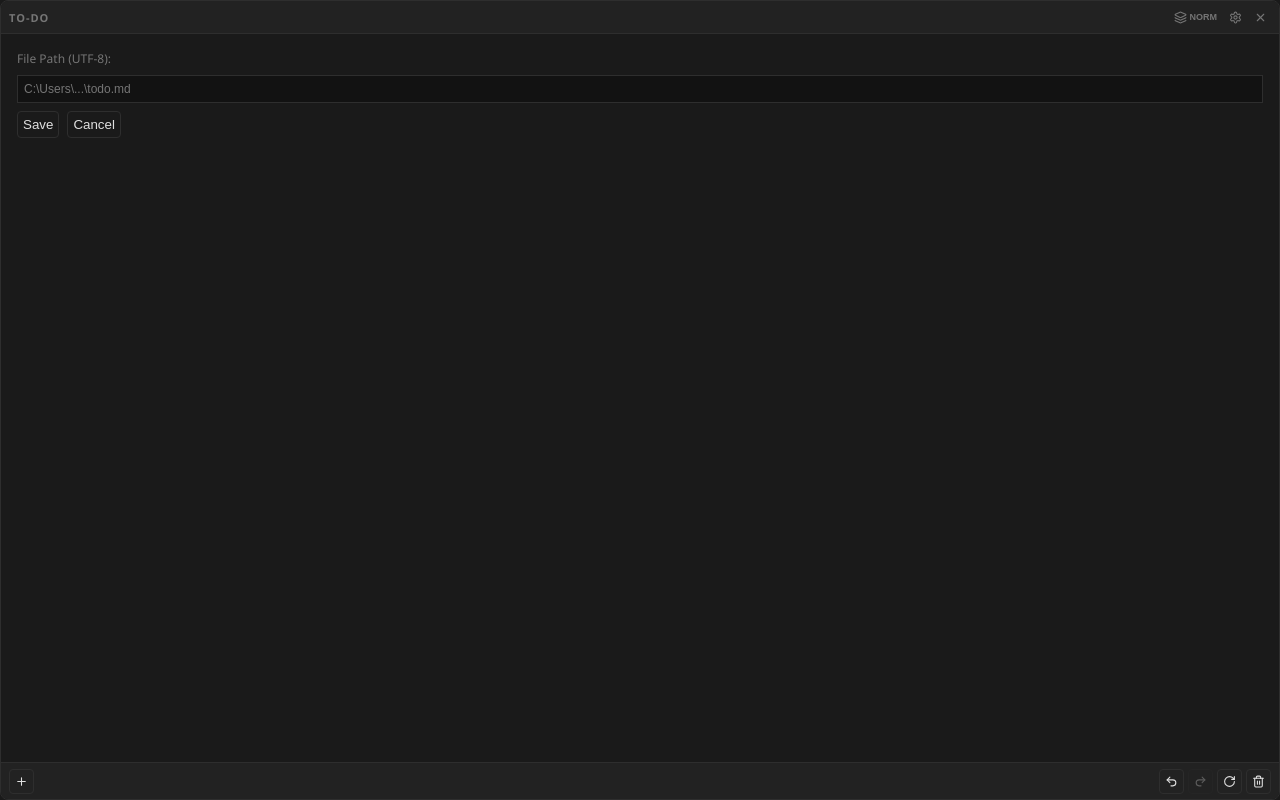
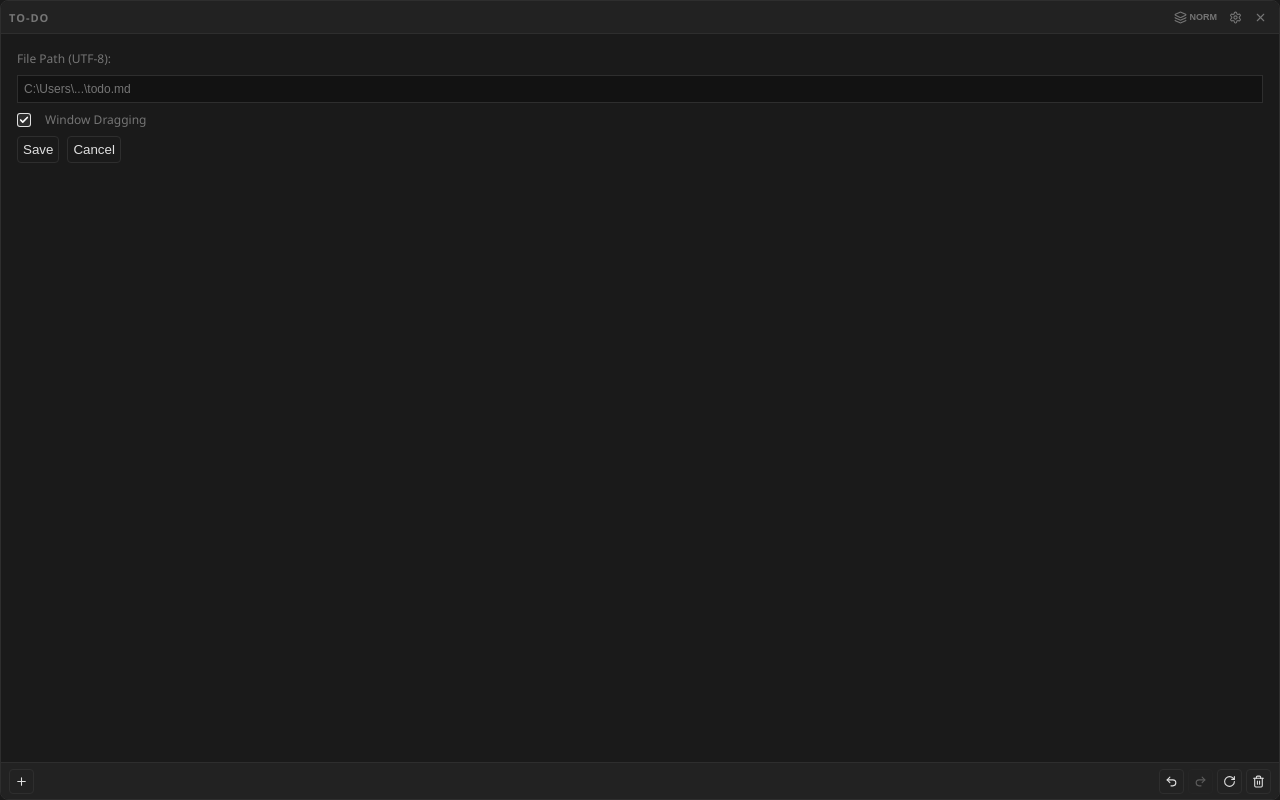
Before and after one commit to duck1642/to-do_widget, a SvelteKit app: page / in a window 1280 px wide. Both pictures are taken after a click on the button 1235 px from the left and 17 px from the top of the page. Built offline with nearby package versions, Linux system fonts and the light colour scheme.

Commit message:
toggleable dragging added

```diff
--- a/src/routes/+page.svelte
+++ b/src/routes/+page.svelte
@@ -30,6 +30,7 @@
   let logPath = $state("");
   let redoStack = $state([]);
   let originalTexts = {};
+  let dragEnabled = $state(true);
 
   // Keep a reference to inputs to set focus programmatically
   let inputElements = {};
@@ -87,6 +88,12 @@
     const savedMode = localStorage.getItem("todo-layer-mode");
     if (savedMode) {
       changeLayerMode(savedMode);
+    }
+
+    // Load drag enabled setting
+    const savedDrag = localStorage.getItem("todo-drag-enabled");
+    if (savedDrag !== null) {
+      dragEnabled = savedDrag === "true";
     }
 
     const interval = setInterval(async () => {
@@ -388,11 +395,18 @@
     return "Norm";
   }
 
+  function toggleDrag() {
+    dragEnabled = !dragEnabled;
+    localStorage.setItem("todo-drag-enabled", dragEnabled.toString());
+    showStatus(dragEnabled ? "Drag On" : "Drag Off");
+  }
+
 </script>
 
 <main class="app-container">
   <!-- Title / Drag Header -->
-  <header class="drag-header" data-tauri-drag-region>
+  {#if dragEnabled}
+    <header class="drag-header draggable" data-tauri-drag-region>
       <span class="title-text" data-tauri-drag-region>
         TO-DO {statusMessage ? `[${statusMessage}]` : ""}
       </span>
@@ -409,6 +423,25 @@
         </button>
       </div>
     </header>
+  {:else}
+    <header class="drag-header">
+      <span class="title-text">
+        TO-DO {statusMessage ? `[${statusMessage}]` : ""}
+      </span>
+      <div class="header-controls">
+        <button class="icon-btn-header" onclick={() => showModeMenu = !showModeMenu} title="Window Layer Mode">
+          <Layers size={13} />
+          <span class="btn-text">{getModeLabel(layerMode)}</span>
+        </button>
+        <button class="icon-btn-header" onclick={() => editingPath = !editingPath} title="Settings">
+          <Settings size={13} />
+        </button>
+        <button class="icon-btn-header close" onclick={closeApp} title="Close">
+          <X size={13} />
+        </button>
+      </div>
+    </header>
+  {/if}
 
   <!-- Content Workspace -->
   <div class="content-area" style="position: relative;">
@@ -436,6 +469,25 @@
           bind:value={pathInputVal}
           placeholder="C:\Users\...\todo.md"
         />
+
+        <!-- Window Dragging Toggle -->
+        <!-- svelte-ignore a11y_click_events_have_key_events -->
+        <!-- svelte-ignore a11y_no_static_element_interactions -->
+        <div class="settings-toggle-row" style="display: flex; align-items: center; gap: 6px; cursor: pointer;" onclick={toggleDrag}>
+          <button
+            type="button"
+            class="custom-check-btn {dragEnabled ? 'checked' : ''}"
+            title="Toggle header dragging"
+          >
+            {#if dragEnabled}
+              <Check size={10} strokeWidth={4} />
+            {/if}
+          </button>
+          <span class="settings-label" style="user-select: none; cursor: pointer;">
+            Window Dragging
+          </span>
+        </div>
+
         <div class="settings-actions">
           <button class="action-btn" onclick={savePath}>Save</button>
           <button class="action-btn" onclick={cancelPathEdit}>Cancel</button>
@@ -592,8 +644,12 @@
     background-color: var(--bg-header);
     border-bottom: 1px solid var(--border-color);
     padding: 0 8px;
+    cursor: default;
+    flex: none;
+  }
+
+  .drag-header.draggable {
     cursor: move;
-    flex: none;
   }
 
   .title-text {
```
Lines whose indentation alone changed are shown as unchanged.
